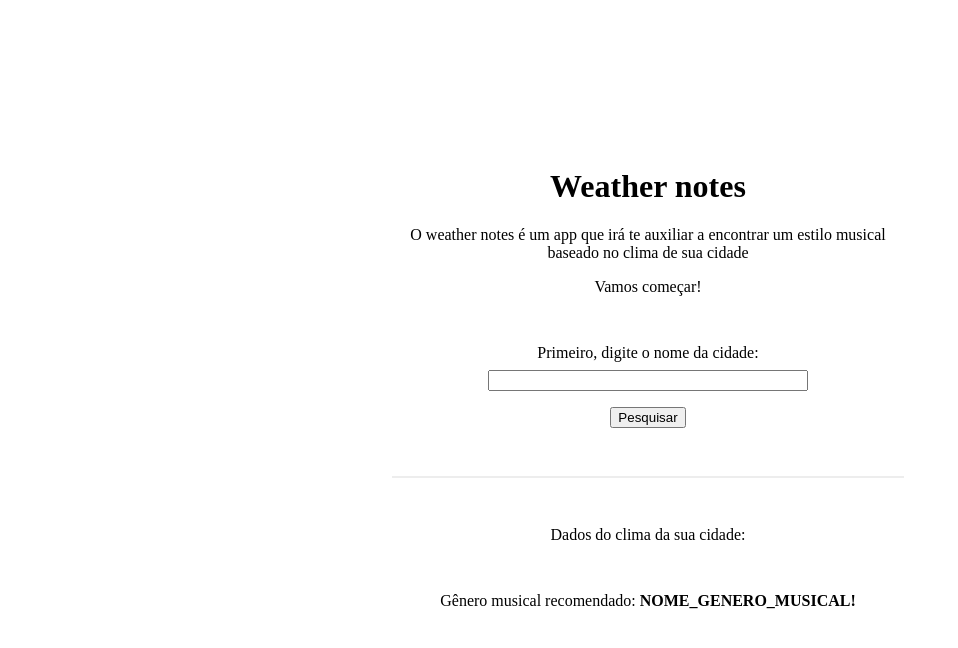
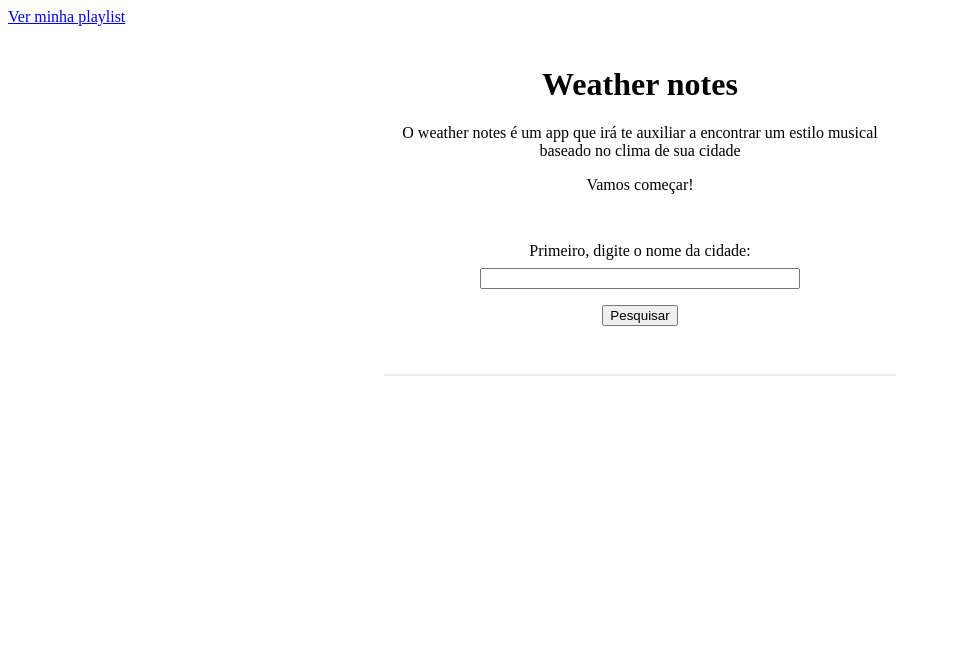
Before and after one commit to GabrielHSS/weathernotes, an Angular app: page / in a window 1280 px wide. Shown: the top 648 px of the page, without its empty margins (0-958 px from the left). Built offline with nearby package versions, Linux system fonts and the light colour scheme.

Commit message:
feat: Criação do componente de dados do clima da cidade

```diff
--- /dev/null
+++ b/src/app/components/city-weather-info/city-weather-info.component.html
@@ -0,0 +1,6 @@
+<div class="city-weather-info">
+  <p>Dados do clima da sua cidade:</p>
+  <p>Cidade: {{ weatherData.name }}</p>
+  <p>Temperatura: {{ weatherData.main.temp }} °C</p>
+  <p>Umidade: {{ weatherData.main.humidity }}%</p>
+</div>
--- a/src/app/components/home/home.component.html
+++ b/src/app/components/home/home.component.html
@@ -1,3 +1,6 @@
+<div class="header-links">
+  <a href="/myPlaylist">Ver minha playlist</a>
+</div>
 <div class="main-wrapper">
   <div class="main-container">
     <header class="text-header">
@@ -15,11 +18,15 @@
 
     <hr class="divider" />
 
-    <div class="city-weather-info">
-      <p>Dados do clima da sua cidade:</p>
-      <div></div>
+    <div *ngIf="weatherData">
+      <app-city-weather-info
+        [weatherData]="weatherData"
+      ></app-city-weather-info>
+
+      <app-recommended-musical-genre
+        [weatherData]="weatherData"
+      ></app-recommended-musical-genre>
+      <hr class="divider" />
     </div>
-
-    <app-recommended-musical-genre></app-recommended-musical-genre>
   </div>
 </div>
--- a/src/app/components/home/home.component.sass
+++ b/src/app/components/home/home.component.sass
@@ -2,14 +2,12 @@
   display: flex
   flex-direction: column
   align-items: center
-  width: 100vw
-  height: 100vh
   text-align: center
 
 .main-container
   max-width: 512px
   h1
-    margin-top: 160px
+    margin-top: 40px
 
 .divider
   margin: 48px 0
```
Also changed, not shown: src/app/components/city-weather-info/city-weather-info.component.ts (added, +11 -0 lines), src/app/components/city-weather-info/city-weather-info.component.sass (added), 1 other file (tests, documents, lock files or other folders).
